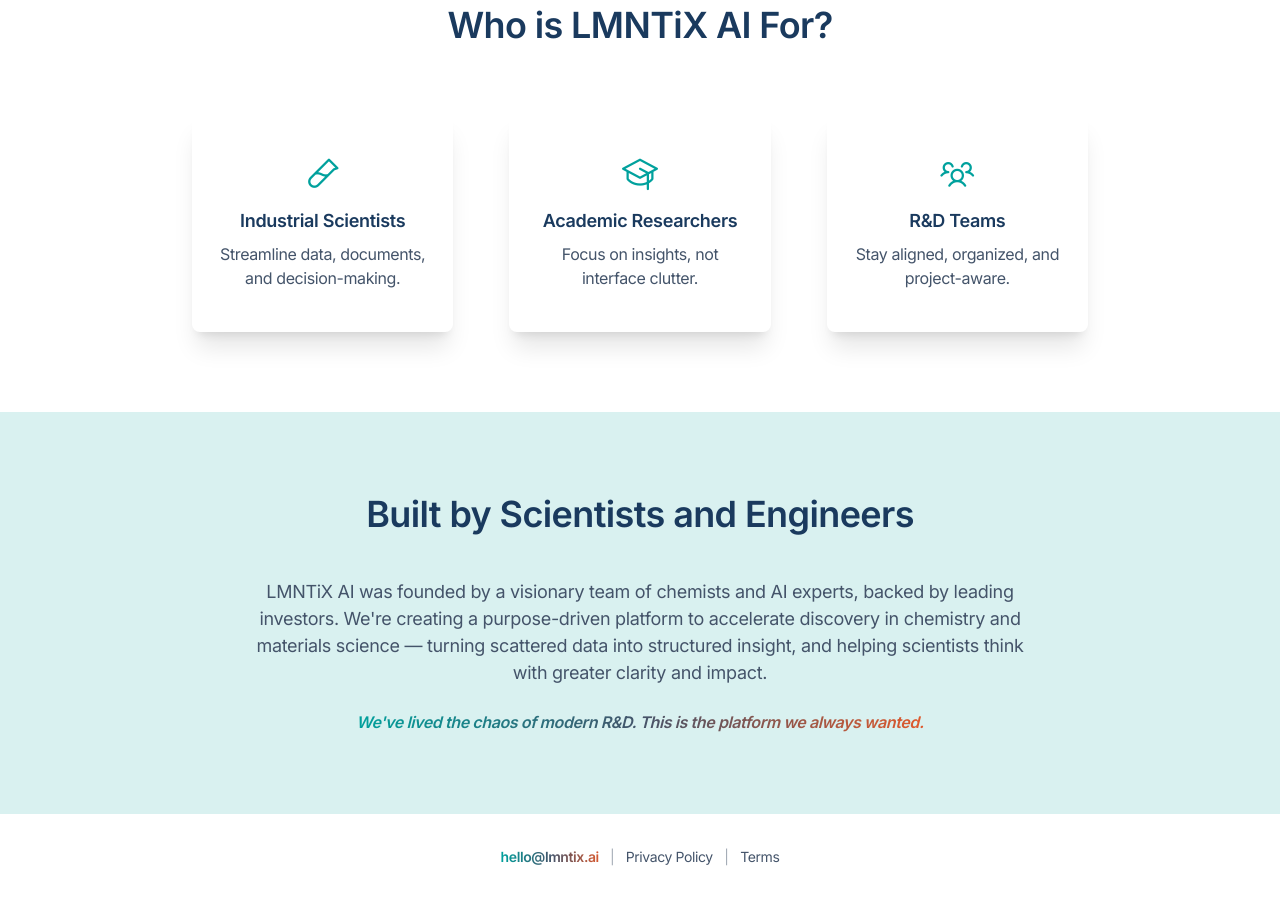
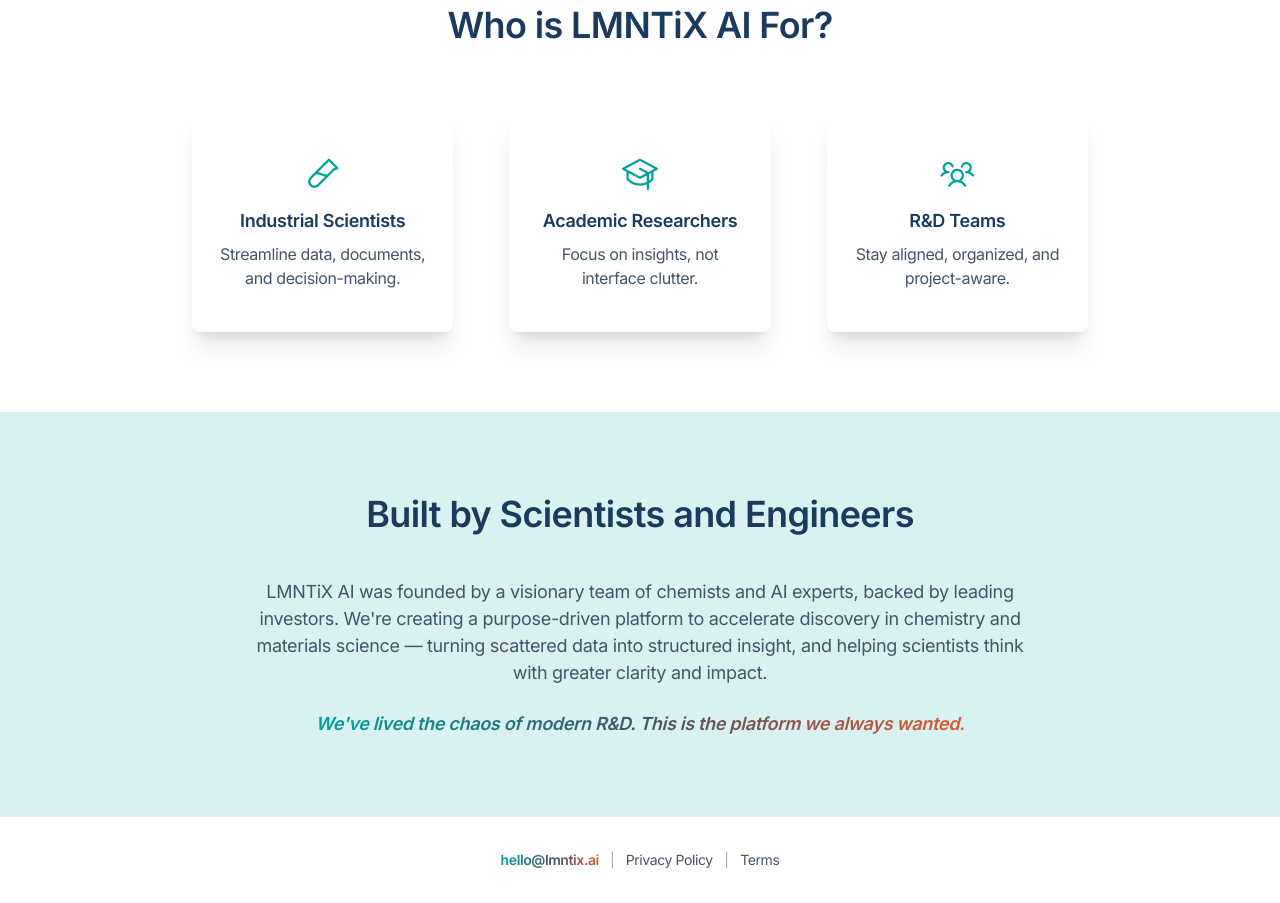
Before and after one commit to lmntix-ai/lmntix-landing-page, a website: page index.html in a window 1280 px wide. Shown: the part 1232-2135 px from the top of the page. Drawn offline with nearby package versions, Linux system fonts and the light colour scheme.

Commit message:
increase font size to draw attention to our founding motivation

```diff
--- a/index.html
+++ b/index.html
@@ -217,7 +217,7 @@
                 LMNTiX AI was founded by a visionary team of chemists and AI experts, backed by leading investors. We're creating a purpose-driven platform to accelerate discovery in chemistry and materials science — turning scattered data into structured insight, and helping scientists think with greater clarity and impact.
               </p>
               <p class="text-md font-medium text-lmntix-helper/80 dark:text-lmntix-light-bg/60 italic">
-                <span class="font-bold bg-gradient-to-r from-lmntix-accent-teal via-lmntix-helper to-lmntix-accent-coral-muted bg-clip-text text-transparent">We've lived the chaos of modern R&D. This is the platform we always wanted.</span>
+                <span class="font-bold bg-gradient-to-r from-lmntix-accent-teal via-lmntix-helper to-lmntix-accent-coral-muted bg-clip-text text-transparent text-lg">We've lived the chaos of modern R&D. This is the platform we always wanted.</span>
               </p>
             </div>
           </div>
```
